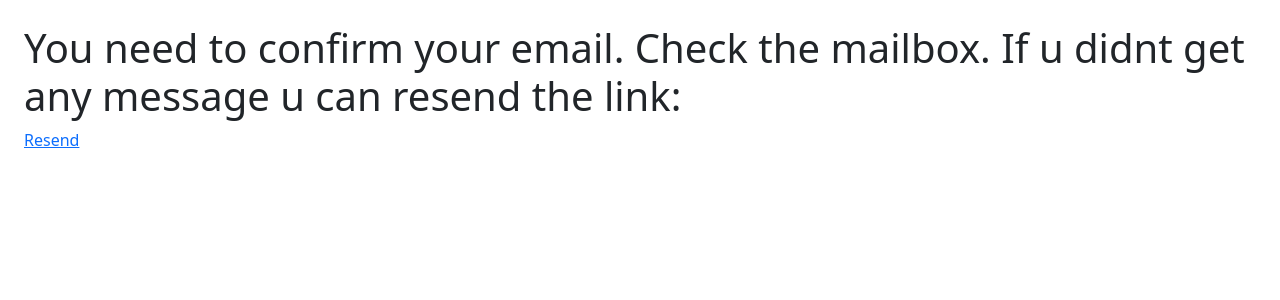
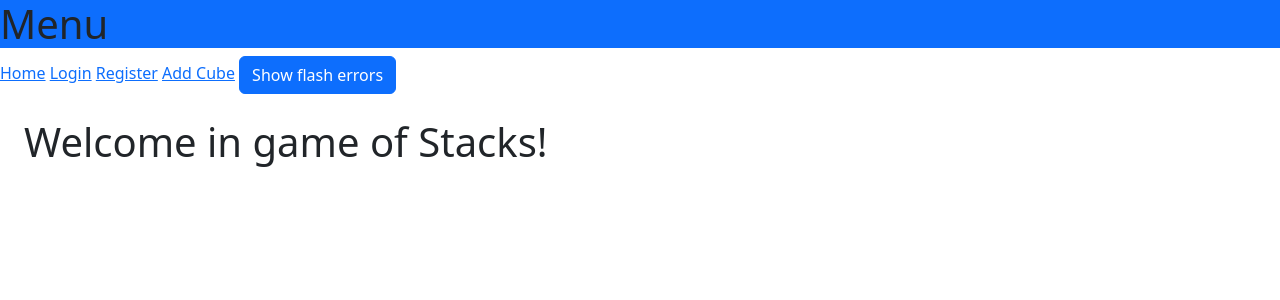
Before and after one commit to tomczykart/game_of_stacks, a Flask app: page / in a window 1280 px wide. Shown: the top 300 px of the page. Run offline with Flask 2, Linux system fonts and the light colour scheme.

Commit message:
Flash msg js script added.

```diff
--- a/app/routes.py
+++ b/app/routes.py
@@ -14,6 +14,10 @@ from datetime import datetime
 @app.route('/index', methods=['GET', 'POST'])
 def index():
     # render index page
+    flash('Test message, nooydysdfsf2 2 sawsome')
+    flash('2Test message, nooydysdfsf2 2 sawsome')
+    flash('3statataTest message, nooydysdfsf2 2 sawsome')
+    flash('4Test')
     return render_template('index.html', title='HOME')
 
 
@@ -116,8 +120,8 @@ def unconfirmed():
     return render_template('unconfirmed.html', title='Unconfirmed')
 
 
-@app.route('/add_cube', methods=['GET', 'POST'])
+@app.route('/addcube', methods=['GET', 'POST'])
 @login_required
 @check_confirmed
-def add_cube():
-    return render_template('add_cube.html', title='Add Cube')
+def addcube():
+    return render_template('addcube.html', title='Add Cube')
--- a/app/templates/base.html
+++ b/app/templates/base.html
@@ -7,6 +7,20 @@
     <link href="https://cdn.jsdelivr.net/npm/bootstrap@5.2.2/dist/css/bootstrap.min.css" rel="stylesheet" integrity="sha384-Zenh87qX5JnK2Jl0vWa8Ck2rdkQ2Bzep5IDxbcnCeuOxjzrPF/et3URy9Bv1WTRi" crossorigin="anonymous">
   </head>
   <body>
+
+    <!--        NAV                -->
+    <nav>
+      <h1 class='bg-primary'>Menu</h1>
+      <a href="{{ url_for('index') }}">Home</a></a>
+      <a href="{{ url_for('login') }}">Login</a></a>
+      <a href="{{ url_for('register') }}">Register</a></a>
+      <a href="{{ url_for('addcube') }}">Add Cube</a></a>
+      <button type="button" class="btn btn-primary" id="liveToastBtn">Show flash errors</button>
+
+    </nav>
+
+
+
 
     <!--        MAIN BODY                -->
       <section>
@@ -42,10 +56,29 @@
     </div>
     </div>
 
+
     <!--        FLASH MESSAGE                -->
 
 
     <!--        MAIN BODY                -->
+
+    <!--        SHOW BOOTSTRAP TOAST                -->
+
+
+    <script>
+      document.getElementById("liveToastBtn").onclick = function() {
+        var toastElList = [].slice.call(document.querySelectorAll('.toast'));
+        var toastList = toastElList.map(function(toastEl) {
+          return new bootstrap.Toast(toastEl)
+        });
+       toastList.forEach(toast => toast.show());
+      };
+
+    </script>
+
+
+    <!--        SHOW BOOTSTRAP TOAST                -->
+
 
   <!-- BOOTSTRAP JS -->
   <script src="https://cdn.jsdelivr.net/npm/bootstrap@5.2.2/dist/js/bootstrap.min.js" integrity="sha384-IDwe1+LCz02ROU9k972gdyvl+AESN10+x7tBKgc9I5HFtuNz0wWnPclzo6p9vxnk" crossorigin="anonymous"></script>
--- a/app/templates/index.html
+++ b/app/templates/index.html
@@ -1,6 +1,5 @@
 {% extends 'base.html'%}
 {% block content%}
 
-<h1>You need to confirm your email. Check the mailbox. If u  didnt get any message u can resend the link:</h1>
-<p><a href="/">Resend</a></p>
+<h1>Welcome in game of Stacks!</h1>
 {% endblock %}
--- a/stack.py
+++ b/stack.py
@@ -1,7 +1,8 @@
 from app import app
 from app import db
+from app.models import User, UserCube
+
 import os
-from app.models import User, UserCube
 
 
 @app.shell_context_processor
```
Also changed, not shown: app/forms.py (+0 -10 lines), app/templates/addcube.html (added, +34 -0 lines).
